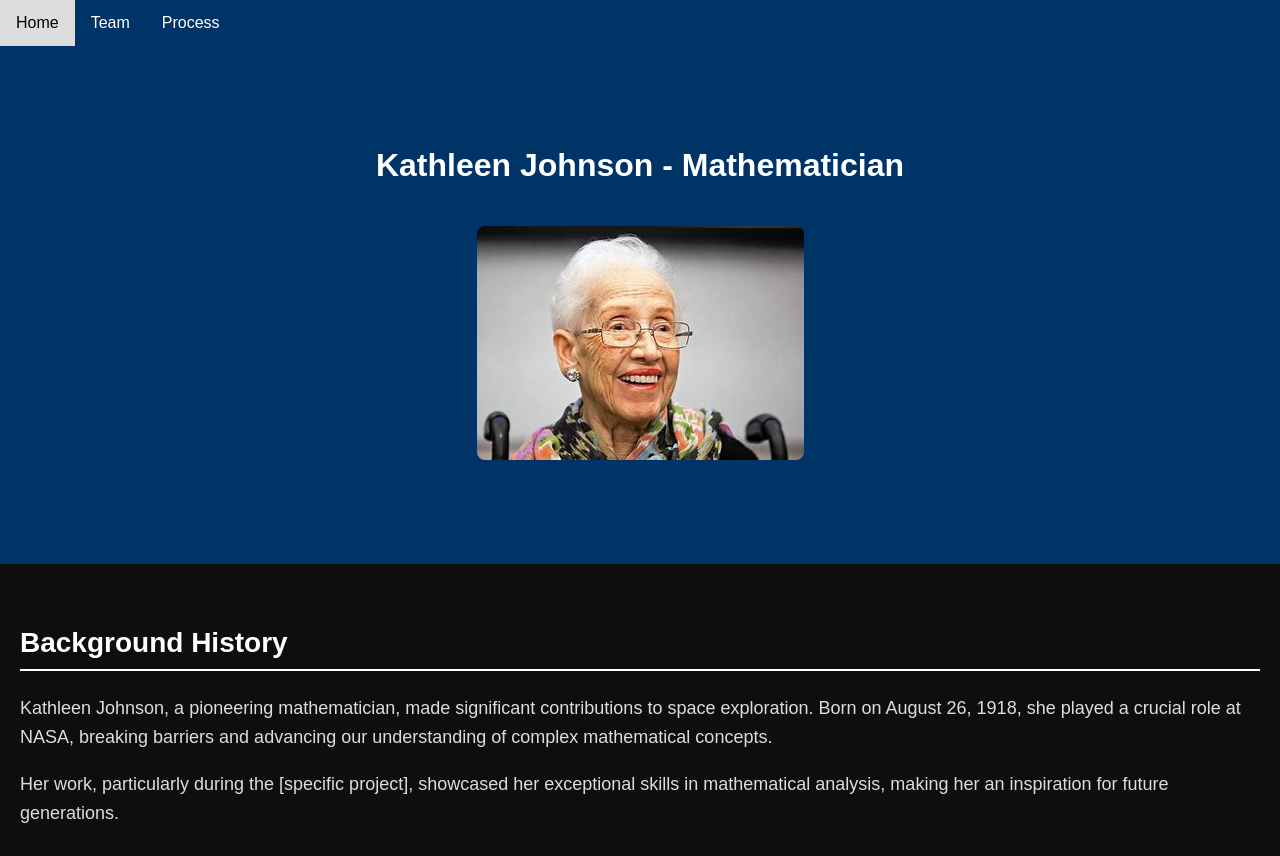
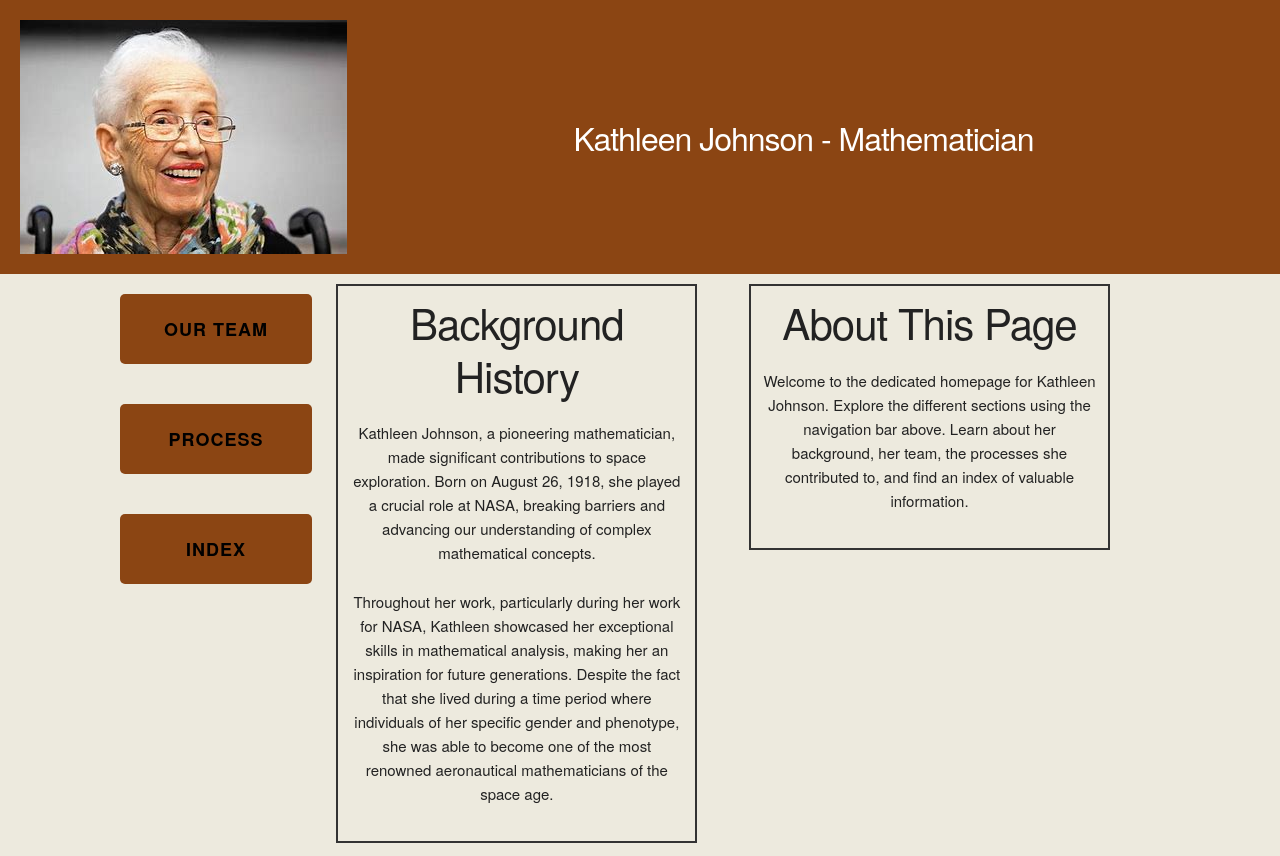
Before and after one commit to xQizy/I101-Website, a plain HTML site: page index.html in a window 1280 px wide. Shown: the top 856 px of the page. Drawn offline with nearby package versions, Linux system fonts and the light colour scheme.

Commit message:
Overall Done

```diff
--- a/css part 3.css
+++ /dev/null
@@ -1,57 +0,0 @@
-body {
-    font-family: 'Arial', sans-serif;
-    margin: 0;
-    padding: 0;
-    background-color: #0e0e0e;
-    color: #fff;
-}
-
-nav {
-    background-color: #003366;
-    overflow: hidden;
-}
-
-nav a {
-    float: left;
-    display: block;
-    color: #fff;
-    text-align: center;
-    padding: 14px 16px;
-    text-decoration: none;
-}
-
-nav a:hover {
-    background-color: #ddd;
-    color: #000;
-}
-
-header {
-    background-color: #003366;
-    padding: 80px 0;
-    text-align: center;
-    color: #fff;
-}
-
-section {
-    padding: 40px 20px;
-    border-bottom: 3px solid #003366;
-}
-
-img {
-    max-width: 100%;
-    height: auto;
-    border-radius: 8px;
-    margin: 20px 0;
-}
-
-h2 {
-    border-bottom: 2px solid #fff;
-    padding-bottom: 10px;
-    font-size: 28px;
-    color: #fff;
-}
-
-p {
-    font-size: 18px;
-    line-height: 1.6;
-    color: #ddd;
--- a/index.html
+++ b/index.html
@@ -4,37 +4,53 @@
     <meta charset="UTF-8">
     <meta name="viewport" content="width=device-width, initial-scale=1.0">
     <title>Kathleen Johnson - Mathematician</title>
-    <link rel="stylesheet" type="text/css" href="css part 3.css"/>
+    <link rel="stylesheet" href="https://cdnjs.cloudflare.com/ajax/libs/skeleton/2.0.4/skeleton.min.css">
+    <link rel="stylesheet" type="text/css" href="styles.css">
 </head>
 <body>
-
-    <nav>
-        <a href="#home">Home</a>
-        <a href="#team">Team</a>
-        <a href="#process">Process</a>
-    </nav>
-
-    <header>
-        <h1>Kathleen Johnson - Mathematician</h1>
-        <img src="images/kathy 1.jpg" alt="Kathleen Johnson">
-    </header>
-
-    <section>
+    <div class="banner">
+        <img src="images/kathy.jpg" alt="Kathleen Johnson" class="banner-image">
+        <div class="banner-text">
+            <h1 class="title">Kathleen Johnson - Mathematician</h1>
+        </div>
+    </div>
+    <div class="container">
+        <div class="row">
+            <div class="two columns buttons">
+                <div class="button">
+                    <a href="team.html">Our Team</a>
+                </div>
+                <div class="button">
+                    <a href="proccess.html">Process</a>
+                </div>
+                <div class="button">
+                    <a href="index.html">Index</a>
+                </div>
+            </div>
+            <div class="ten columns content">
+                <div class="row">
+                    <div class="six columns">
+                        <div class="team-member">
                             <h2>Background History</h2>
                             <p>
                                 Kathleen Johnson, a pioneering mathematician, made significant contributions to space exploration. Born on August 26, 1918, she played a crucial role at NASA, breaking barriers and advancing our understanding of complex mathematical concepts.
                             </p>
                             <p>
-            Her work, particularly during the [specific project], showcased her exceptional skills in mathematical analysis, making her an inspiration for future generations.
+                                Throughout her work, particularly during her work for NASA, Kathleen showcased her exceptional skills in mathematical analysis, making her an inspiration for future generations. Despite the fact that she lived during a time period where individuals of her specific gender and phenotype, she was able to become one of the most renowned aeronautical mathematicians of the space age.
                             </p>
-    </section>
-
-    <section>
+                        </div>
+                    </div>
+                    <div class="six columns">
+                        <div class="team-member">
                             <h2>About This Page</h2>
                             <p>
                                 Welcome to the dedicated homepage for Kathleen Johnson. Explore the different sections using the navigation bar above. Learn about her background, her team, the processes she contributed to, and find an index of valuable information.
                             </p>
-    </section>
-
+                        </div>
+                    </div>
+                </div>
+            </div>
+        </div>
+    </div>
 </body>
 </html>
--- a/project.css
+++ b/project.css
@@ -0,0 +1,61 @@
+body {
+    font-family: 'Arial', sans-serif;
+    margin: 0;
+    padding: 0;
+    background-color: #8b4513;
+    color: #fff;
+}
+
+nav {
+    background-color: #edeade;
+    overflow: hidden;
+    color: #000;
+}
+
+nav a {
+    float: left;
+    display: block;
+    color: #fff;
+    text-align: center;
+    padding: 14px 16px;
+    text-decoration: none;
+    color: black;
+}
+
+nav a:hover {
+    background-color: #8b4513;
+    color: black;
+}
+
+header {
+    background-color: #8b4513;
+    padding: 80px 0;
+    text-align: center;
+    color: #fff;
+}
+
+section {
+    padding: 40px 20px;
+    border-bottom: 3px solid #edeade;
+}
+
+img {
+    max-width: 100%;
+    height: auto;
+    border-radius: 8px;
+    margin: 20px 0;
+    border: thick solid #edeade;
+}
+
+h2 {
+    border-bottom: 2px solid #fff;
+    padding-bottom: 10px;
+    font-size: 28px;
+    color: #fff;
+}
+
+p {
+    font-size: 18px;
+    line-height: 1.6;
+    color: #000;
+    background-color: #edeade;
```
Also changed, not shown: proccess.html (+1 -1 lines), images/kathy.jpg (renamed from images/kathy 1.jpg). Lines whose indentation alone changed are shown as unchanged.
